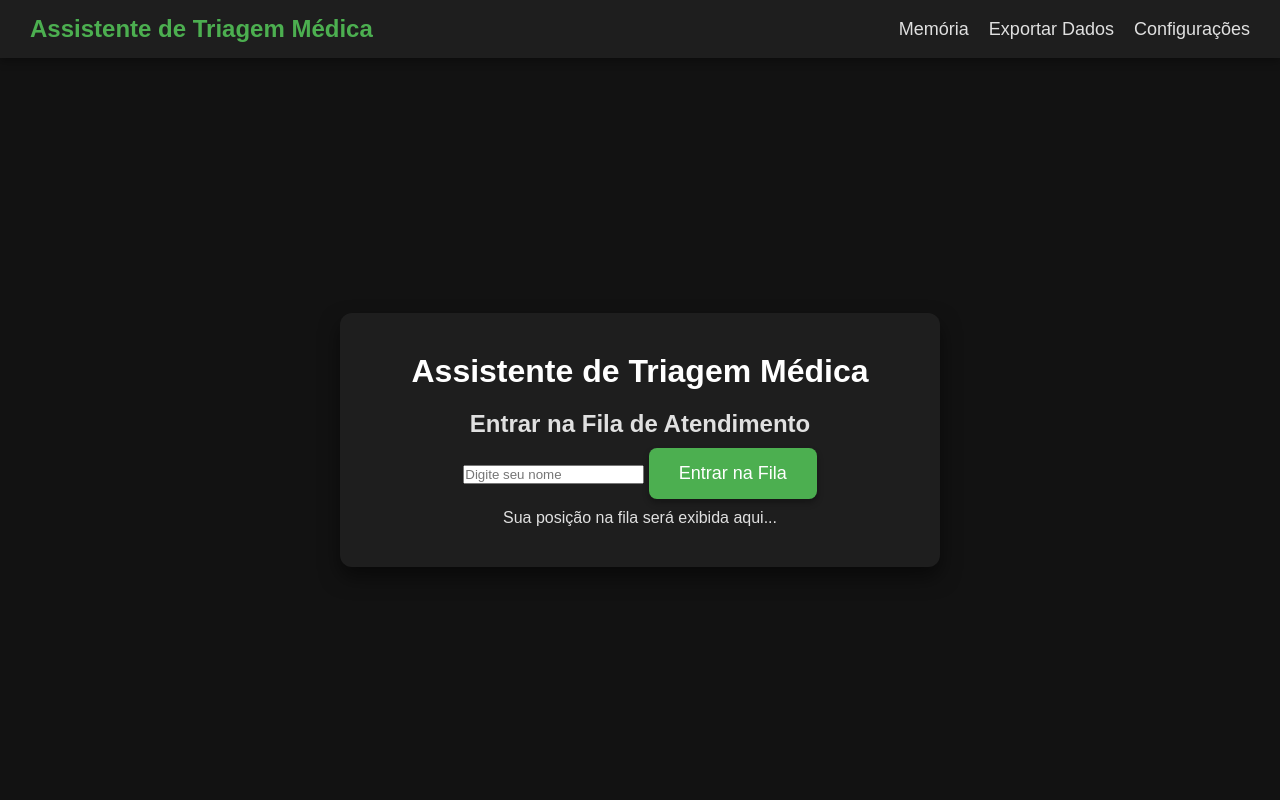
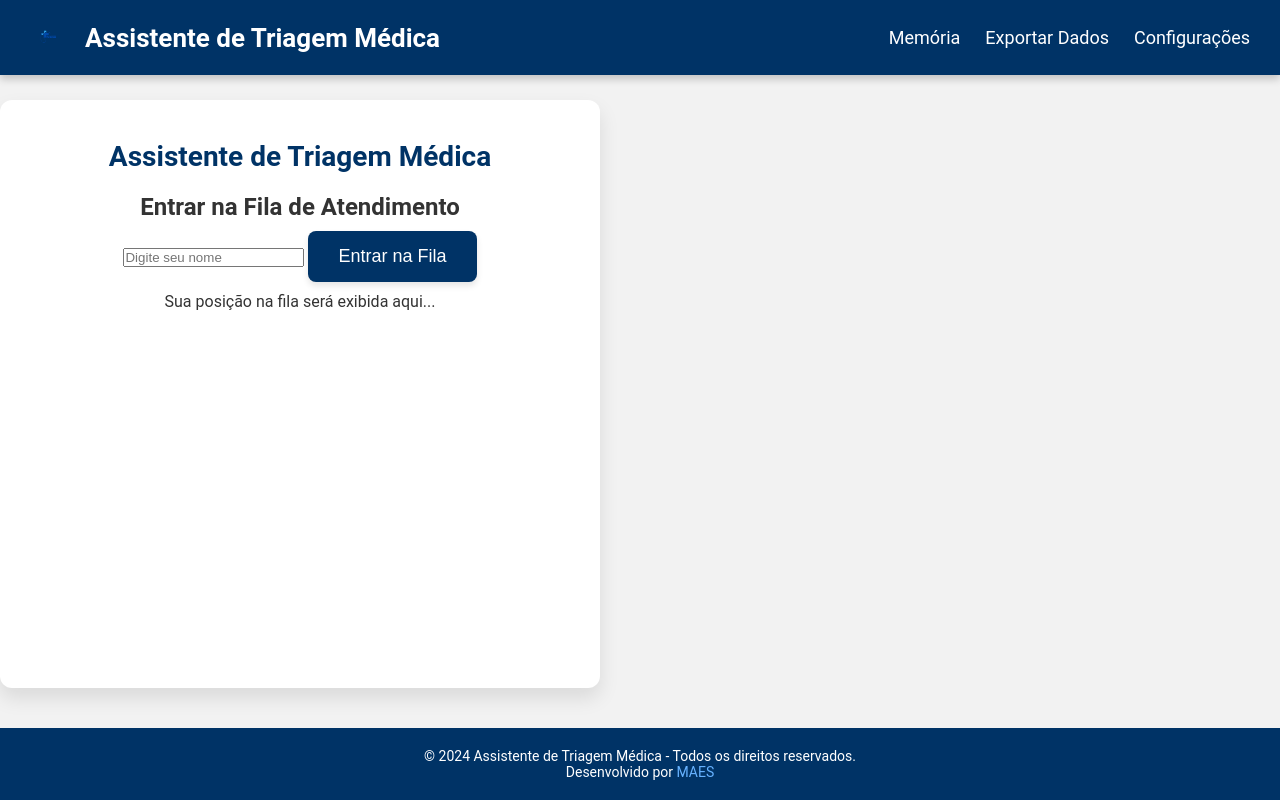
Before and after one commit to devsilasz/Hackathon, a website: page index.html in a window 1280 px wide. Drawn offline with Linux system fonts and the light colour scheme.

Commit message:
update ux

```diff
--- a/index.html
+++ b/index.html
@@ -8,12 +8,14 @@
 </head>
 <body>
     <nav class="navbar">
-        <div class="navbar-brand">Assistente de Triagem Médica</div>
-            <ul class="navbar-menu">
-                <li><a href="#">Memória</a></li>
-                <li><a href="#">Exportar Dados</a></li>
-                <li><a href="#">Configurações</a></li>
-            </ul>
+        <div class="navbar-brand">
+            <img src="img/logo.png" alt="Logo" class="logo"> Assistente de Triagem Médica
+        </div>
+        <ul class="navbar-menu">
+            <li><a href="#">Memória</a></li>
+            <li><a href="#">Exportar Dados</a></li>
+            <li><a href="#">Configurações</a></li>
+        </ul>
     </nav>
     <div class="container">
         <h1 class="title">Assistente de Triagem Médica</h1>
@@ -43,6 +45,14 @@
         </div>
     </div>
 
+    <!-- Footer -->
+    <footer class="footer">
+        <div class="footer-content">
+            <p>&copy; 2024 Assistente de Triagem Médica - Todos os direitos reservados.</p>
+            <p>Desenvolvido por <a href="https://www.linkedin.com" target="_blank">MAES</a></p>
+        </div>
+    </footer>
+
     <script src="triagem.js"></script>
 </body>
 </html>
--- a/medico.css
+++ b/medico.css
@@ -1,53 +1,120 @@
-body {
-    font-family: Arial, sans-serif;
-    background-color: #f5f5f5;
+/* Resetando estilos padrão do navegador */
+* {
+    margin: 0;
+    padding: 0;
+    box-sizing: border-box;
+}
+
+/* Navbar */
+.navbar {
+    width: 100%;
+    background-color: #003366; /* Azul escuro */
     display: flex;
+    justify-content: space-between;
+    align-items: center;
+    padding: 15px 30px;
+    box-shadow: 0 4px 8px rgba(0, 0, 0, 0.2);
+    position: fixed;
+    top: 0;
+    left: 0;
+    z-index: 1000;
+}
+
+.navbar-brand {
+    color: #ffffff;
+    font-size: 26px;
+    font-weight: 700;
+    display: flex;
+    align-items: center;
+}
+
+.navbar-brand .logo {
+    width: 45px;
+    margin-right: 10px;
+}
+
+.navbar-menu {
+    list-style: none;
+    display: flex;
+    gap: 25px;
+}
+
+.navbar-menu li {
+    font-size: 18px;
+}
+
+.navbar-menu a {
+    color: #ffffff;
+    text-decoration: none;
+    transition: color 0.3s ease;
+}
+
+.navbar-menu a:hover {
+    color: #66b2ff; /* Azul claro */
+}
+
+/* Container principal */
+.container {
+    background-color: #ffffff; /* Fundo branco */
+    padding: 40px;
+    border-radius: 12px;
+    box-shadow: 0 10px 20px rgba(0, 0, 0, 0.1);
+    width: 100%;
+    max-width: 1200px;
+    text-align: center;
+    margin-top: 100px; /* Espaço para a navbar fixa */
+    flex-grow: 1; /* Garante que o conteúdo ocupe o espaço disponível */
+}
+
+/* Estilo do título */
+.title {
+    font-size: 28px;
+    color: #003366;
+    margin-bottom: 20px;
+    font-weight: 700;
+}
+
+/* Cards dos pacientes */
+.cards-container {
+    display: flex;
+    flex-wrap: wrap;
+    gap: 20px;
     justify-content: center;
 }
 
-.container {
-    width: 80%;
-    margin-top: 20px;
-}
-
-.title {
-    text-align: center;
-    margin-bottom: 20px;
-    font-size: 24px;
-}
-
-.cards-container {
-    display: flex;
-    flex-wrap: wrap;
-    gap: 16px;
-    justify-content: center;
-}
-
+/* Estilo de cada card */
 .card {
     background-color: #ffffff;
     border-radius: 8px;
     box-shadow: 0 4px 8px rgba(0, 0, 0, 0.1);
-    padding: 16px;
-    width: 300px;
+    padding: 20px;
+    width: 280px;
     display: flex;
     flex-direction: column;
-    align-items: center;
+    align-items: flex-start;
+    transition: transform 0.3s;
+}
+
+.card:hover {
+    transform: translateY(-5px); /* Efeito de hover */
 }
 
 .card h3 {
     margin: 0 0 8px;
+    font-size: 18px;
 }
 
 .card p {
     font-size: 14px;
     color: #666666;
-    text-align: center;
+    margin-bottom: 12px;
 }
 
+/* Botões de risco */
 .risk-level {
-    margin-top: 12px;
     display: flex;
     gap: 10px;
+    margin-top: 10px;
 }
 
 .risk-button {
@@ -59,21 +126,40 @@ body {
     font-size: 14px;
 }
 
-.resolved-button {
-    background-color: #4CAF50;
-    color: white;
-    padding: 10px 15px;
-    border: none;
-    border-radius: 5px;
-    cursor: pointer;
-    margin-top: 10px;
-}
-
-.resolved-button:hover {
-    background-color: #45a049;
-}
-
-
 .risk-button.low { background-color: #4caf50; }
 .risk-button.medium { background-color: #ff9800; }
 .risk-button.high { background-color: #f44336; }
+
+.risk-button:hover {
+    opacity: 0.8;
+}
+
+/* Estilos do footer */
+.footer {
+    background-color: #003366; /* Azul escuro */
+    color: #ffffff;
+    text-align: center;
+    padding: 20px 0;
+    width: 100%;
+    margin-top: 40px;
+}
+
+.footer-content {
+    font-size: 14px;
+}
+
+.footer a {
+    color: #66b2ff; /* Azul claro */
+    text-decoration: none;
+}
+
+.footer a:hover {
+    text-decoration: underline;
+}
+
+/* Logo */
+.logo {
+    width: 150px;
+    height: auto;
+    margin-bottom: 20px;
+}
--- a/styles.css
+++ b/styles.css
@@ -6,41 +6,83 @@
 }
 
 body {
-    font-family: 'Arial', sans-serif;
-    background-color: #121212; /* Cor de fundo escura */
-    color: #e0e0e0; /* Texto em cinza claro */
+    font-family: 'Roboto', sans-serif;
+    background-color: #f2f2f2; /* Fundo claro e moderno */
+    color: #333; /* Texto escuro */
     display: flex;
-    justify-content: center;
+    flex-direction: column; /* Alinha os elementos na vertical */
+    justify-content: flex-start;
+    min-height: 100vh;
+    margin: 0;
+}
+
+/* Navbar */
+.navbar {
+    width: 100%;
+    background-color: #003366; /* Azul escuro */
+    display: flex;
+    justify-content: space-between;
     align-items: center;
-    height: 100vh;
-    margin: 0;
+    padding: 15px 30px;
+    box-shadow: 0 4px 8px rgba(0, 0, 0, 0.2);
+    position: fixed;
+    top: 0;
+    left: 0;
+    z-index: 1000;
+}
+
+.navbar-brand {
+    color: #ffffff;
+    font-size: 26px;
+    font-weight: 700;
+    display: flex;
+    align-items: center;
+}
+
+.navbar-brand .logo {
+    width: 45px;
+    margin-right: 10px;
+}
+
+.navbar-menu {
+    list-style: none;
+    display: flex;
+    gap: 25px;
+}
+
+.navbar-menu li {
+    font-size: 18px;
+}
+
+.navbar-menu a {
+    color: #ffffff;
+    text-decoration: none;
+    transition: color 0.3s ease;
+}
+
+.navbar-menu a:hover {
+    color: #66b2ff; /* Azul claro */
 }
 
 /* Container principal */
 .container {
-    background-color: #1e1e1e; /* Fundo escuro para o container */
+    background-color: #ffffff; /* Fundo branco */
     padding: 40px;
     border-radius: 12px;
-    box-shadow: 0 10px 20px rgba(0, 0, 0, 0.5); /* Sombra para destaque */
+    box-shadow: 0 10px 20px rgba(0, 0, 0, 0.1);
     width: 100%;
     max-width: 600px;
     text-align: center;
-    transition: all 0.3s ease;
+    margin-top: 100px; /* Espaço para a navbar fixa */
+    flex-grow: 1; /* Garante que o conteúdo ocupe o espaço disponível */
 }
 
 /* Estilo do título */
 .title {
-    font-size: 32px;
-    color: #fff;
+    font-size: 28px;
+    color: #003366;
     margin-bottom: 20px;
     font-weight: 700;
-}
-
-/* Instruções */
-.instructions {
-    font-size: 18px;
-    color: #bbb;
-    margin-bottom: 25px;
 }
 
 /* Estilo do campo de texto para os sintomas */
@@ -48,24 +90,22 @@ textarea {
     width: 100%;
     padding: 18px;
     margin-bottom: 25px;
-    border: 2px solid #444;
+    border: 2px solid #d3d3d3;
     border-radius: 8px;
     font-size: 18px;
     outline: none;
-    color: #e0e0e0;
-    background-color: #333;
-    transition: border-color 0.3s ease;
+    color: #333;
+    background-color: #f9f9f9;
 }
 
-/* Quando o campo de texto for focado */
 textarea:focus {
-    border-color: #4CAF50;
+    border-color: #66b2ff;
 }
 
 /* Botões */
 button {
-    background-color: #4CAF50;
-    color: #fff;
+    background-color: #003366;
+    color: white;
     border: none;
     padding: 15px 30px;
     font-size: 18px;
@@ -73,110 +113,58 @@ button {
     border-radius: 8px;
     margin: 10px 0;
     transition: all 0.3s ease;
-    box-shadow: 0 4px 6px rgba(0, 0, 0, 0.3);
-}
-
-/* Botão de "Falar Sintomas" (microfone) */
-.voice-btn {
-    background-color: #FF5722;
+    box-shadow: 0 4px 6px rgba(0, 0, 0, 0.1);
 }
 
 button:hover {
-    background-color: #45a049;
-    transform: translateY(-2px); /* Efeito de elevação */
+    background-color: #002244;
+    transform: translateY(-2px);
+}
+
+.voice-btn {
+    background-color: #66b2ff;
 }
 
 .voice-btn:hover {
-    background-color: #f57c00;
-    transform: translateY(-2px); /* Efeito de elevação */
+    background-color: #3399ff;
 }
 
 /* Estilo da caixa de diagnóstico */
 .diagnosis-box {
-    background-color: #333; /* Fundo escuro para o diagnóstico */
+    background-color: #f0f4f7;
     padding: 25px;
     border-radius: 12px;
     margin-top: 25px;
-    box-shadow: 0 6px 12px rgba(0, 0, 0, 0.5);
-    transition: background-color 0.3s ease;
+    box-shadow: 0 6px 12px rgba(0, 0, 0, 0.1);
 }
 
-.diagnosis-box p {
-    font-size: 20px;
-    color: #fff;
-    margin-bottom: 12px;
+/* Logo */
+.logo {
+    width: 300px;
+    height: auto;
 }
 
-.diagnosis-box span {
-    font-size: 18px;
-    color: #ccc;
+/* Estilos do footer */
+.footer {
+    background-color: #003366; /* Azul escuro */
+    color: #ffffff;
+    text-align: center;
+    padding: 20px 0;
+    width: 100%;
+    margin-top: 40px; /* Espaço entre o conteúdo principal e o footer */
+    margin-bottom: 0; /* Remove margem inferior */
+    position: relative; /* Garantir que o footer fique na parte inferior */
 }
 
-/* Botão de áudio (Ícone do alto-falante) */
-.audio-btn {
-    background-color: transparent;
-    border: none;
-    cursor: pointer;
-    padding: 12px;
-    transition: transform 0.3s ease;
+.footer-content {
+    font-size: 14px;
 }
 
-.audio-btn:hover {
-    transform: scale(1.1); /* Aumenta um pouco o ícone no hover */
-}
-
-.audio-btn img {
-    width: 30px;
-    height: 30px;
-}
-
-.audio-btn:hover img {
-    opacity: 0.9;
-}
-
-/* Navbar */
-.navbar {
-    width: 100%;
-    background-color: #1e1e1e;
-    display: flex;
-    justify-content: space-between;
-    align-items: center;
-    padding: 15px 30px;
-    box-shadow: 0 4px 8px rgba(0, 0, 0, 0.3);
-    position: fixed;
-    top: 0;
-    left: 0;
-    z-index: 1000;
-}
-
-.navbar-brand {
-    color: #4CAF50;
-    font-size: 24px;
-    font-weight: 700;
+.footer a {
+    color: #66b2ff; /* Azul claro */
     text-decoration: none;
 }
 
-.navbar-menu {
-    list-style: none;
-    display: flex;
-    gap: 20px;
+.footer a:hover {
+    text-decoration: underline;
 }
-
-.navbar-menu li {
-    font-size: 18px;
-}
-
-.navbar-menu a {
-    color: #e0e0e0;
-    text-decoration: none;
-    transition: color 0.3s ease;
-}
-
-.navbar-menu a:hover {
-    color: #4CAF50;
-}
-
-/* Adicionando um espaçamento ao container para compensar a navbar fixa */
-.container {
-    margin-top: 80px; /* Espaço para que o conteúdo não fique atrás da navbar */
-}
```
Also changed, not shown: medico.html (+38 -1 lines), img/logo.png (added), 1 other file.
